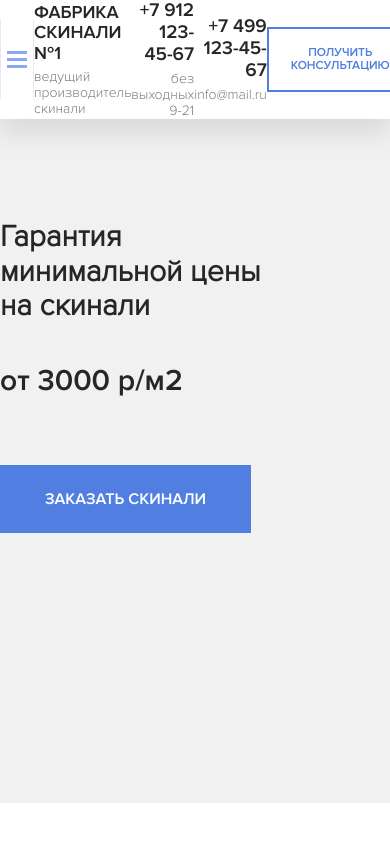
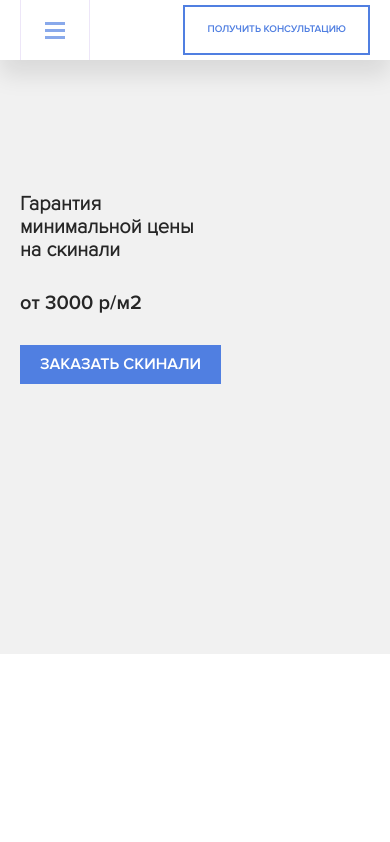
Before and after one commit to Malinina1995/skinali, a website: page src/index.html in a window 390 px wide. Drawn offline with Linux system fonts and the light colour scheme.

Commit message:
adapted header

```diff
--- a/src/sass/_grid.scss
+++ b/src/sass/_grid.scss
@@ -6,3 +6,22 @@
   max-width: 1170px;
   margin: auto;
 }
+
+@media (max-width: 1199px) {
+  .container {
+    max-width: 960px;
+  }
+}
+
+@media (max-width: 991px) {
+  .container {
+    max-width: 750px;
+  }
+}
+
+@media (max-width: 768px) {
+  .container {
+    max-width: 100%;
+    padding: 0 20px;
+  }
+}
--- a/src/sass/_hero.scss
+++ b/src/sass/_hero.scss
@@ -17,3 +17,36 @@
     @include bold;
   }
 }
+
+@media (max-width: 991px) {
+  .hero {
+
+    &__title, &__subtitle {
+      font-size: 20px;
+    }
+
+    &__subtitle {
+      margin-bottom: 30px;
+    }
+
+    &__button {
+      padding: 20px 30px;
+    }
+  }
+}
+
+@media (max-width: 576px) {
+  .hero {
+    margin-top: 60px;
+    background-size: 100%;
+
+    &__title {
+      margin-bottom: 30px;
+    }
+
+    &__button {
+      padding: 10px 20px;
+    }
+
+  }
+}
--- a/src/sass/_interface.scss
+++ b/src/sass/_interface.scss
@@ -26,3 +26,9 @@ button {
   color: #fff;
   background-color: $text-color-blue;
 }
+
+@media (max-width: 576px) {
+  .button-outline {
+    font-size: 10px;
+  }
+}
--- a/src/sass/_navbar.scss
+++ b/src/sass/_navbar.scss
@@ -10,7 +10,6 @@
     display: flex;
     justify-content: space-between;
     align-items: center;
-    min-height: 80px;
   }
 
   &__mobile, &__landline {
@@ -43,10 +42,12 @@
   width: 100%;
   background-color: $text-color-blue;
   transition: .2s;
-  transform: translateY(-100%);
+  transform: translateY(-200%);
+  opacity: 0;
 
   &_active {
     transform: translateY(0);
+    opacity: 1;
   }
 
   &__nav {
@@ -98,3 +99,33 @@
     color: $text-color-light;
   }
 }
+
+@media (max-width: 991px) {
+  .navbar {
+    &__mobile, &__landline {
+      display: none;
+    }
+  }
+}
+
+@media (max-width: 576px) {
+  .logo {
+    display: none;
+  }
+
+  .menu {
+    top: 60px;
+
+    &-icon {
+      height: 60px;
+    }
+
+    &__nav {
+      flex-direction: column;
+    }
+
+    &__link {
+      margin-bottom: 20px;
+    }
+  }
+}
```
Also changed, not shown: src/css/style.css.
